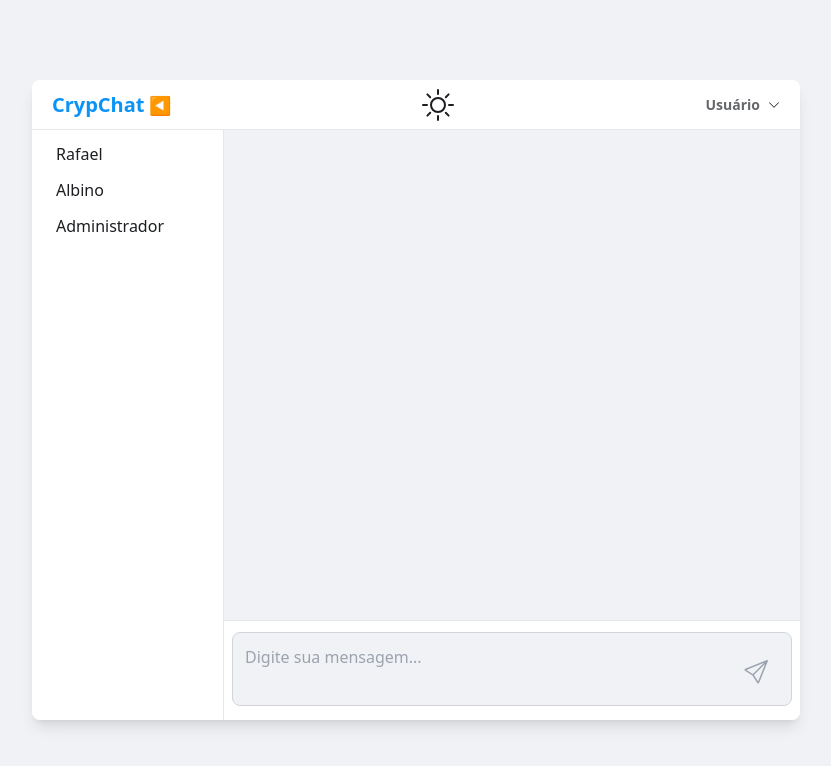
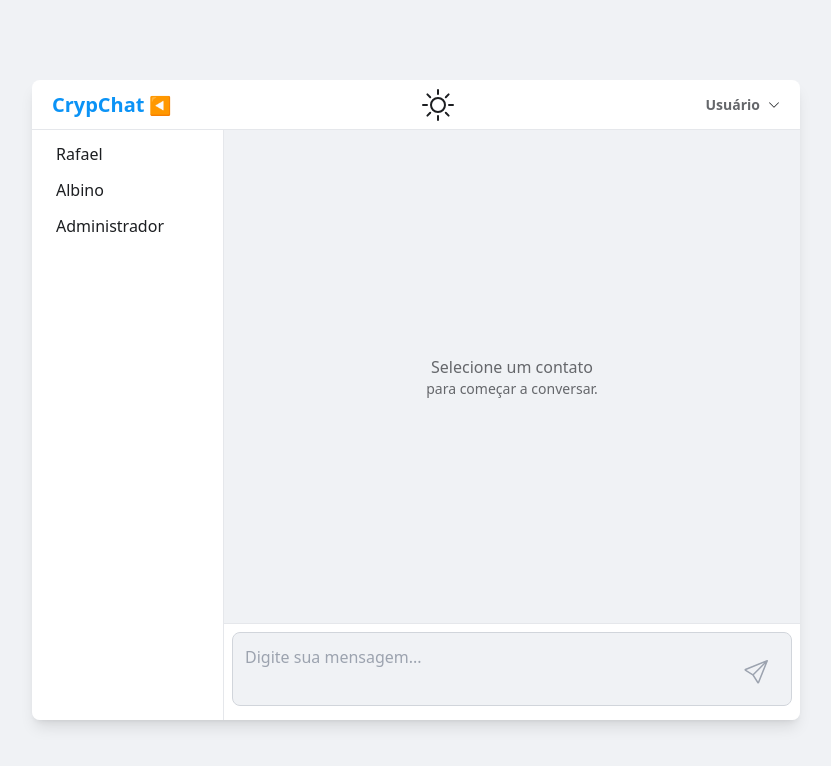
Before and after one commit to albino57/crypchat-firebase, a React (Vite) app: page /chat in a window 1280 px wide. Shown: the top 766 px of the page, without its empty margins (224-1055 px from the left). Built offline with nearby package versions, Linux system fonts and the light colour scheme; no server answers.

Commit message:
feat: adiciona MessageAreaComponent ao projeto e finaliza versão 1.0 beta do Frontend

```diff
--- a/src/pages/ChatPage.jsx
+++ b/src/pages/ChatPage.jsx
@@ -2,7 +2,7 @@ import React, { useState } from 'react';
 import HeaderComponent from './HeaderComponent.jsx';
 import SidebarComponent from './SidebarComponent.jsx';
 import MessageInputComponent from './MessageInputComponent.jsx';
-// import MessageAreaComponent from './MessageAreaComponent.jsx';
+import MessageAreaComponent from './MessageAreaComponent.jsx';
 
 function ChatPage() {
     const [isSidebarCollapsed, setIsSidebarCollapsed] = useState(false); //Sibebar está visível
@@ -12,8 +12,8 @@ function ChatPage() {
 
     return (
         //Chamada de todos os Components↓↓
-        <div className="flex justify-center items-center h-screen bg-background">
-            <div className={`w-full h-full md:w-[768px] md:h-[80vh] md:rounded-lg md:shadow-lg grid grid-rows-[50px_1fr_100px]
+        <div className="flex justify-center items-center h-dvh bg-background">
+            <div className={`w-full h-full md:w-[768px] md:h-[80vh] md:rounded-lg md:shadow-lg grid grid-rows-[50px_1fr_auto]
                 overflow-hidden transition-all duration-300 ${isSidebarCollapsed ? 'grid-cols-[0px_1fr]' : 'grid-cols-[1fr_3fr]'}`}>
 
                 <div className="col-span-2">
@@ -26,7 +26,7 @@ function ChatPage() {
 
                 {/* Placeholder para a área de mensagens no futuro */}
                 <div className="bg-background">
-                    {/* Futuro MessageAreaComponent */}
+                    <MessageAreaComponent/>
                 </div>
 
                 {/* Placeholder para a área de input no futuro */}
--- /dev/null
+++ b/src/pages/MessageAreaComponent.jsx
@@ -0,0 +1,20 @@
+import React from 'react';
+
+function MessageAreaComponent() {
+  return (
+
+    <div className="bg-background h-full p-4 flex flex-col overflow-y-auto"> {/* "h-full" ocupa toda a altura disponível no grid | "p-4" um padding interno para as mensagens não colarem nas bordas | "flex flex-col" prepara o container para empilhar as mensagens verticalmente | "overflow-y-auto" -> se o conteúdo (mensagens) for maior que a altura, cria uma barra de rolagem APENAS nesta área. */}
+
+      {/* Placeholder para quando não houver mensagens */}
+      <div className="m-auto text-center text-text-secondary">
+        <p className="font-medium">Selecione um contato</p>
+        <p className="text-sm">para começar a conversar.</p>
+      </div>
+
+      {/* No futuro, as mensagens do chat serão renderizadas aqui */}
+
+    </div>
+  );
+}
+
+export default MessageAreaComponent;
--- a/src/pages/MessageInputComponent.jsx
+++ b/src/pages/MessageInputComponent.jsx
@@ -10,19 +10,17 @@ const SendIcon = () => (
 
 function MessageInputComponent() {
   return (
-    // O container geral que ocupa todo o espaço do grid (100px de altura)
-    // Usamos flex para centralizar a área de texto verticalmente
+      //flex centraliza a área de texto verticalmente
     <div className="bg-surface h-full p-2 flex items-end border-t border-gray-200 dark:border-gray-700 gray:border-gray-600 transition-colors">
 
-      {/* Usamos 'relative' para poder posicionar o botão de envio 'dentro' da área de texto */}
-      <div className="relative w-full">
+      <div className="relative w-full"> {/*'relative' para poder posicionar o botão de envio 'dentro' da área de texto */}
 
         {/* 2. Substitua a tag <textarea> por <TextareaAutosize> */}
         <TextareaAutosize
           placeholder="Digite sua mensagem..."
           className="w-full p-3 pr-14 rounded-lg resize-none bg-background border border-gray-300 dark:border-gray-700 text-text-primary focus:outline-none focus:ring-2 focus:ring-primary transition-colors"
-          minRows={2} // Começa com a altura de 2 linhas
-          maxRows={8} // Cresce até no máximo 6 linhas, depois ativa o scroll
+          minRows={2} //Começa com a altura de 2 linhas
+          maxRows={8} //Cresce até no máximo 8 linhas, depois ativa o scroll.
         />
 
         {/*Botão de Enviar posicionado de forma absoluta*/}
```
